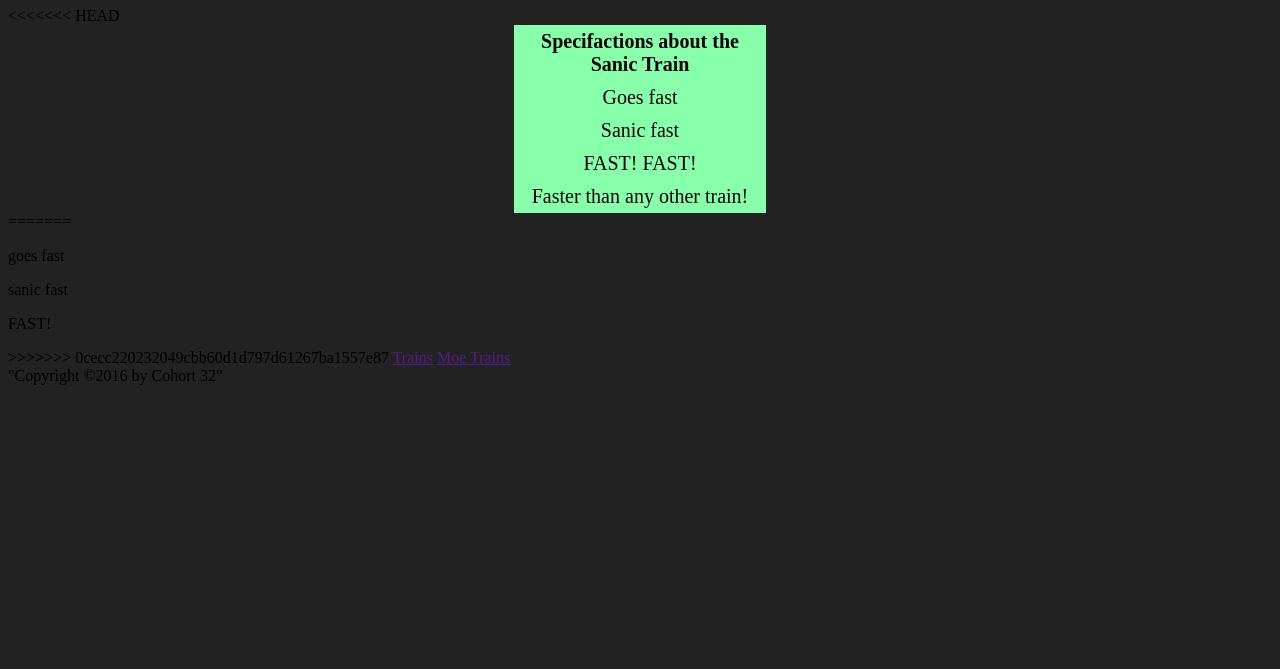
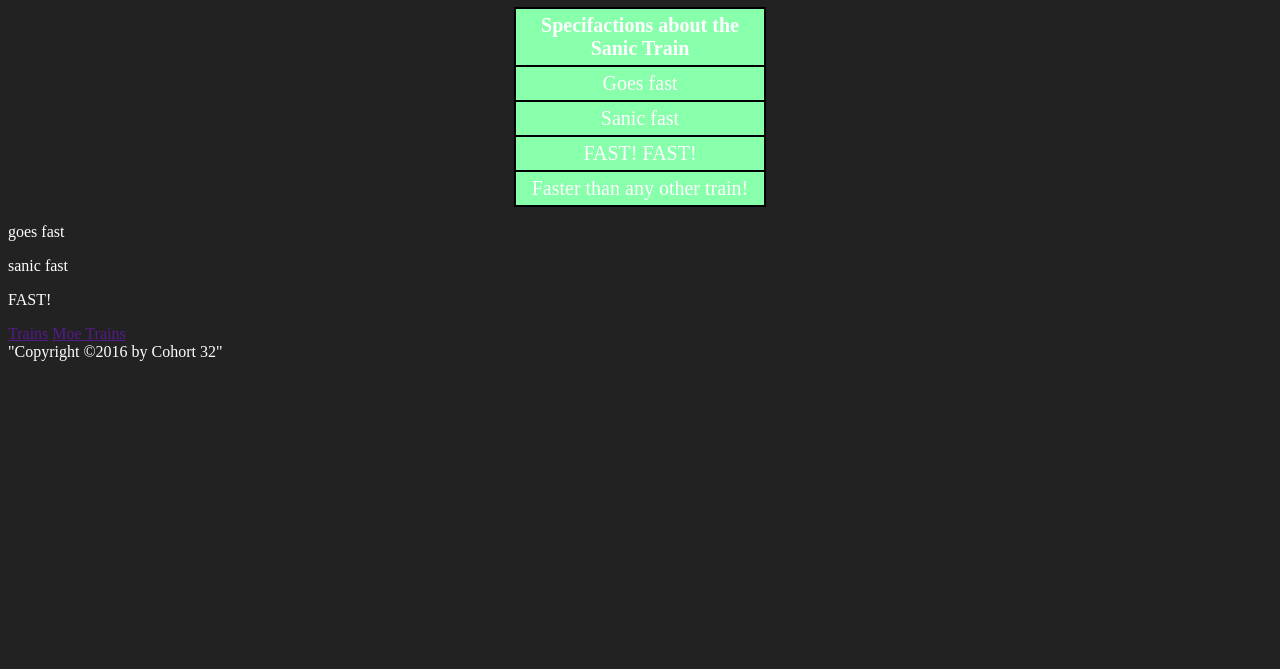
Before and after one commit to Jcurrie45/FinalProject, a plain HTML site: page product_spec.html in a window 1280 px wide. Shown: the part 131-800 px from the top of the page. Drawn offline with Linux system fonts and the light colour scheme.

Commit message:
got rid of the arrows and stuff

```diff
--- a/main.css
+++ b/main.css
@@ -1,4 +1,3 @@
-<<<<<<< HEAD
 table, th, td{
     border: 2px solid #000;
 }
@@ -29,7 +28,6 @@ td, th{
     border: 2px solid #000;
     width: 15%;
 }
-=======
 html{
     min-width: 1250px;
     color: #fff;
@@ -76,4 +74,3 @@ a:hover{
 a:active{
 
 }
->>>>>>> 0cecc220232049cbb60d1d797d61267ba1557e87
--- a/product_spec.html
+++ b/product_spec.html
@@ -16,7 +16,6 @@
             </nav>
         </div>
         <h1>Product Details</h1>
-<<<<<<< HEAD
 
         <table class="tablespecs">
         <tr>
@@ -36,12 +35,11 @@
             </tr>
         </table>
 
-=======
+
         <p>goes fast</p>
         <p>sanic fast</p>
         <p>FAST!</p>
 
->>>>>>> 0cecc220232049cbb60d1d797d61267ba1557e87
         <a href="">Trains</a>
         <a href="">Moe Trains</a>
     </body>
```
